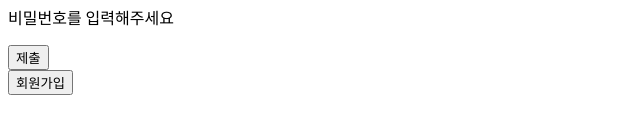
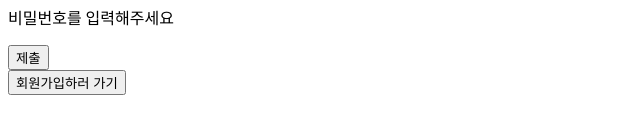
Before and after one commit to im-binary/modern-todo, a React (Create React App) app: page / in a window 1280 px wide. Shown: the part 197-330 px from the top of the page, without its empty margins (0-640 px from the left). Built offline with nearby package versions, Linux system fonts and the light colour scheme; the HTML template or start-up script is replaced by a standard one.

Commit message:
feat: LinkButton 컴포넌트 생성

```diff
--- /dev/null
+++ b/src/components/LinkButton.tsx
@@ -0,0 +1,17 @@
+import React from "react";
+import { Link } from "react-router-dom";
+import Button from "./Button";
+
+interface Props {
+  to: string;
+  buttonType?: "button" | "submit" | "reset";
+  children: React.ReactNode;
+}
+
+export default function LinkButton({ to, buttonType = "button", children }: Props) {
+  return (
+    <Link to={to}>
+      <Button type={buttonType}>{children}</Button>
+    </Link>
+  );
+}
--- a/src/pages/Join.tsx
+++ b/src/pages/Join.tsx
@@ -2,6 +2,7 @@ import { useCallback } from "react";
 import { useNavigate } from "react-router-dom";
 import { join } from "../api/join";
 import { signIn } from "../api/signIn";
+import LinkButton from "../components/LinkButton";
 import Title from "../components/Title";
 import UserForm from "../components/UserForm";
 import { User } from "../models/User";
@@ -22,6 +23,7 @@ export function Join({ setIsLogin }: { setIsLogin: React.Dispatch<React.SetState
     <>
       <Title>singup Page</Title>
       <UserForm onSubmit={handleJoin} />
+      <LinkButton to='/login'>로그인하러 가기</LinkButton>
     </>
   );
 }
--- a/src/pages/Login.tsx
+++ b/src/pages/Login.tsx
@@ -1,10 +1,10 @@
 import Title from "../components/Title";
 import UserForm from "../components/UserForm";
-import Button from "../components/Button";
 import { useCallback } from "react";
 import { User } from "../models/User";
 import { signIn } from "../api/signIn";
-import { Link, useNavigate } from "react-router-dom";
+import { useNavigate } from "react-router-dom";
+import LinkButton from "../components/LinkButton";
 
 export function Login({ setIsLogin }: { setIsLogin: React.Dispatch<React.SetStateAction<boolean>> }) {
   const navigate = useNavigate();
@@ -23,9 +23,7 @@ export function Login({ setIsLogin }: { setIsLogin: React.Dispatch<React.SetStat
 
       <UserForm onSubmit={handleLogin} />
 
-      <Link to='/signup'>
-        <Button type='button'>회원가입</Button>
-      </Link>
+      <LinkButton to='/signup'>회원가입하러 가기</LinkButton>
     </>
   );
 }
```
